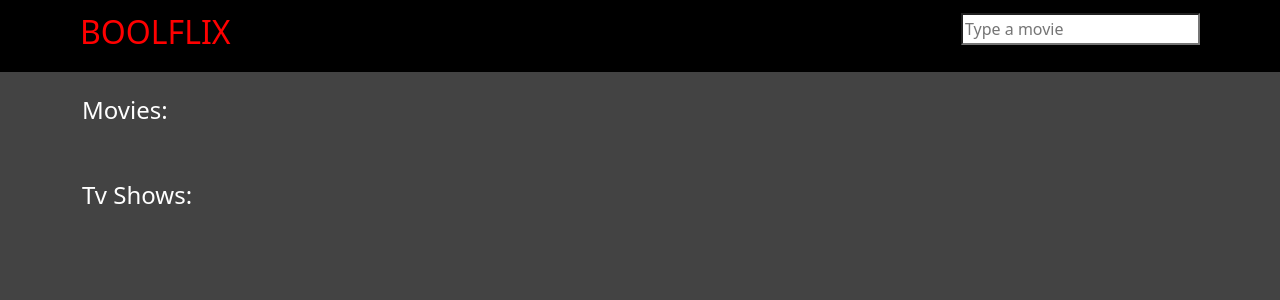
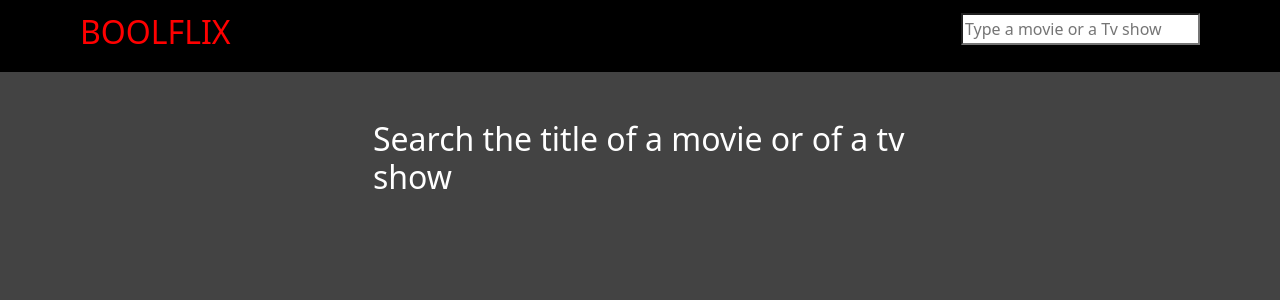
Before and after one commit to Michelazani/vite-boolflix, a Vue app: page / in a window 1280 px wide. Shown: the top 300 px of the page. Built offline with nearby package versions, Linux system fonts and the light colour scheme.

Commit message:
modifiche width card

```diff
--- a/src/components/appHeader.vue
+++ b/src/components/appHeader.vue
@@ -16,7 +16,7 @@ export default{
     <header>
         <section class="input-group">
             <h2>boolflix</h2>
-            <input type="text" class="" placeholder="Type a movie" aria-label="Type a movie" aria-describedby="button-addon2" v-model="searchedString" @keyup.enter="store.getMoviesAndTvSeries(searchedString)">
+            <input type="text" class="" placeholder="Type a movie or a Tv show " aria-label="Type a movie" aria-describedby="button-addon2" v-model="searchedString" @keyup.enter="store.getMoviesAndTvSeries(searchedString)">
         </section>
     </header>
 
--- a/src/components/appMain.vue
+++ b/src/components/appMain.vue
@@ -11,7 +11,7 @@ export default {
             esFlag: '/img/es.png',
             frFlag: '/img/fr.png',
             dimensionPoster:'https://image.tmdb.org/t/p/w342',
-            numbersOfStars: 5
+            numbersOfStars: 5,
         }
     },
     methods:{
@@ -41,7 +41,10 @@ export default {
     <main>
         <div class="container">
             <article class="row">
-                <h4>Movies:</h4>
+                <div v-if="store.moviesList.length === 0">
+                    <h2 class="container w-50  pt-5">Search the title of a movie or of a tv show</h2>
+                </div>
+                <h4 v-if="store.moviesList.length > 0">Movies:</h4>
                 <p class="card" v-for="singleMovie in store.moviesList">
                     <img class="poster-path" :src="this.dimensionPoster + singleMovie.poster_path" alt="poster of the movie">
                     <b>Title: </b>{{ singleMovie.title }} <br>
@@ -59,7 +62,7 @@ export default {
                 </p>
             </article>
             <article class="row">
-                <h4>Tv Shows:</h4>
+                <h4 v-if="store.moviesList.length > 0">Tv Shows:</h4>
                 <p class="card" v-for="singleTv in store.tvShowsList">
                     <img class="poster-path" :src="this.dimensionPoster + singleTv.poster_path" alt="poster of the movie">
                     <b>Title:</b> {{ singleTv.name }} <br>
@@ -89,7 +92,7 @@ export default {
         p.card{
             border: 1px solid white;
             color: white;
-            width: calc((100% / 3) - 2rem);
+            width: calc((100% / 4) - 2rem);
             margin-left: 1rem;
             margin-right: 1rem;
             padding: 1rem;
```
